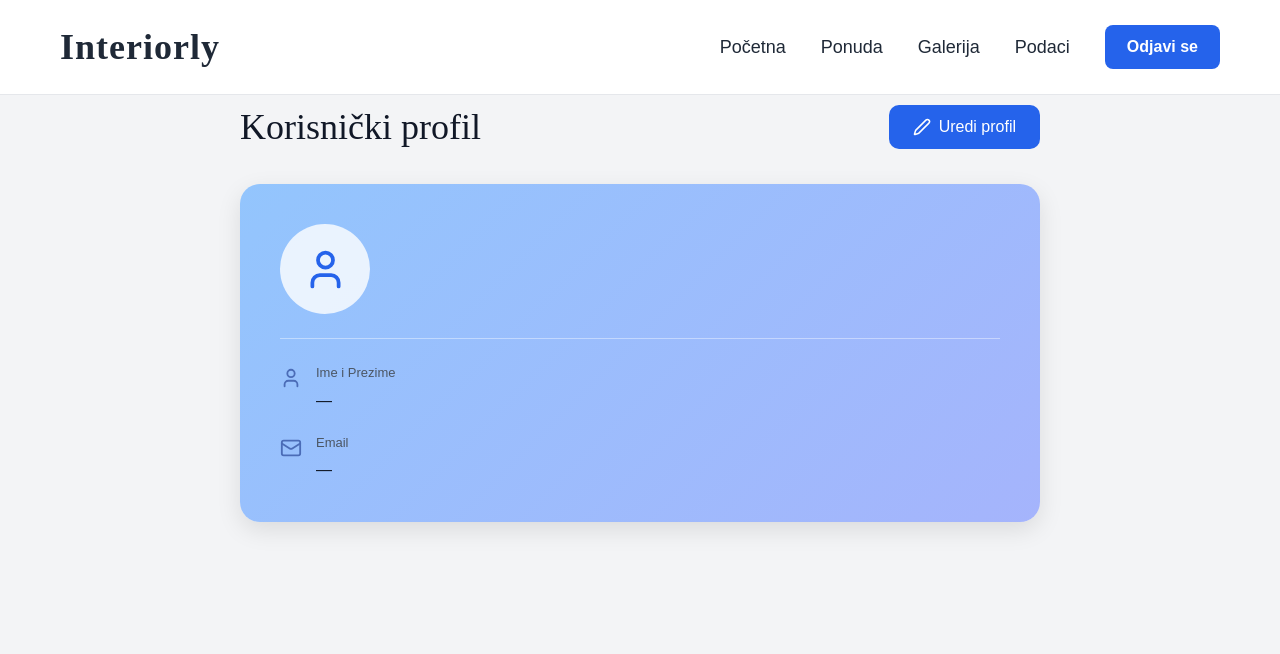
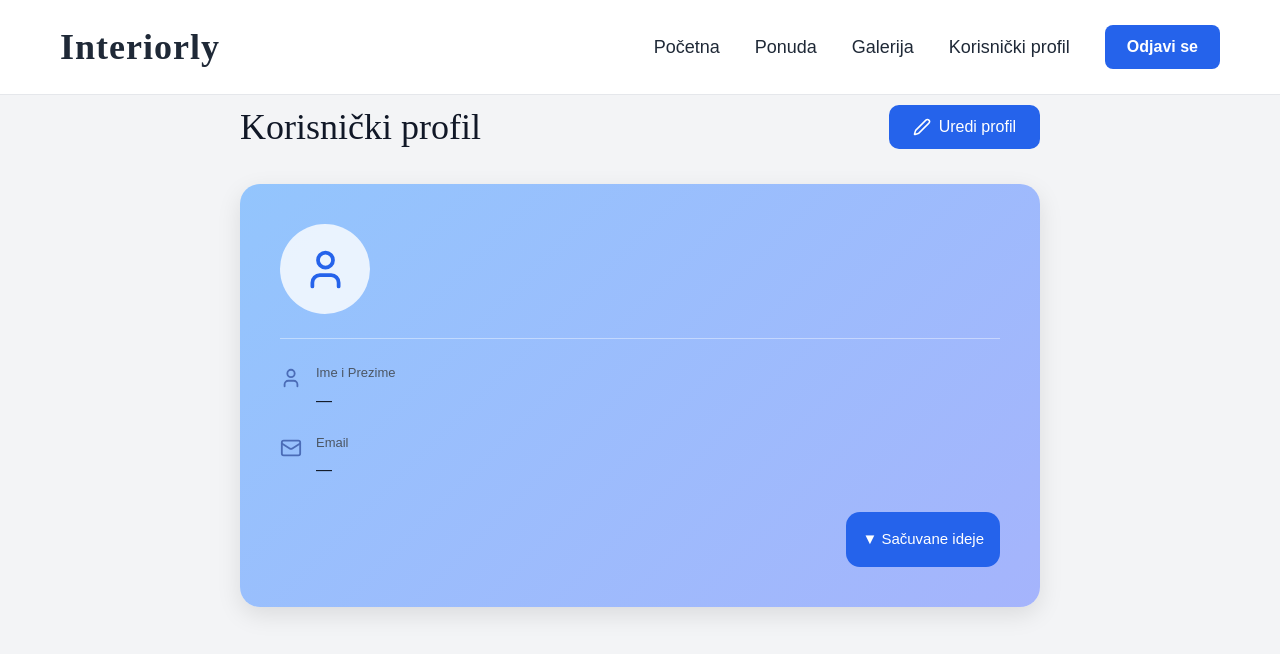
Before and after one commit to elab-development/klijentske-veb-tehnologije-i-skriptni-jezici-2025-26-2024-0587-virtuelni-dizajn-enterijera, a React (Vite) app: page /podaci in a window 1280 px wide. Shown: the top 654 px of the page. Built offline with nearby package versions, Linux system fonts and the light colour scheme.

Commit message:
Ubačen deo gde se čuvaju sačuvane ideje iz galerije

```diff
--- a/src/components/Navbar.tsx
+++ b/src/components/Navbar.tsx
@@ -84,7 +84,7 @@ function Navbar() {
             fontWeight: "500",
           }}
         >
-          Podaci
+          Korisnički profil
         </Link>
 
         <button
--- a/src/index.css
+++ b/src/index.css
@@ -24,3 +24,16 @@ h2,
 h3 {
   font-family: "Playfair Display", serif;
 }
+.slika-kartica {
+  background-color: white;
+  border-radius: 16px;
+  overflow: hidden;
+  isolation: isolate;
+}
+
+.slika-kartica-img {
+  width: 100%;
+  object-fit: cover;
+  display: block;
+  isolation: isolate;
+}
--- a/src/pages/Galerija.tsx
+++ b/src/pages/Galerija.tsx
@@ -87,7 +87,10 @@ const kategorije = [
 
 export default function Galerija() {
   const [aktivnaKategorija, setAktivnaKategorija] = useState<string | null>(null);
-  const [omiljene, setOmiljene] = useState<Set<number>>(new Set());
+  const [omiljene, setOmiljene] = useState<Set<number>>(() => {
+  const sacuvane = JSON.parse(localStorage.getItem("omiljeneIds") || "[]");
+  return new Set(sacuvane);
+});
   const [odabranaSlika, setOdabranaSlika] = useState<{ slika: string; naziv: string } | null>(null);
 
   const trenutneStavke = aktivnaKategorija
@@ -102,6 +105,10 @@ export default function Galerija() {
     noveOmiljene.add(id);
   }
   setOmiljene(noveOmiljene);
+  localStorage.setItem("omiljeneIds", JSON.stringify([...noveOmiljene]));
+  const sveSlike = Object.values(stavkeGalerije).flat();
+  const omiljeneSlike = sveSlike.filter((s) => noveOmiljene.has(s.id));
+  localStorage.setItem("omiljeneSlike", JSON.stringify(omiljeneSlike));
 };
 
   return (
@@ -157,15 +164,18 @@ export default function Galerija() {
             </button>
           </div>
 
-          <div style={{ display: "grid", gridTemplateColumns: "repeat(3, 1fr)", gap: "20px", maxWidth: "1100px", margin: "0 auto" }}>
+          <div style={{ display: "grid", gridTemplateColumns: "repeat(3, 1fr)", gap: "16px", backgroundColor: "#f3f4f6", padding: "16px", borderRadius: "12px" }}>
             {trenutneStavke?.map((stavka) => (
               <div
   key={stavka.id}
   onClick={() => setOdabranaSlika({ slika: stavka.slika, naziv: stavka.naziv })}
-                style={{ backgroundColor: "white", borderRadius: "16px", overflow: "hidden", cursor: "pointer", position: "relative" }}
+  className="slika-kartica"
+  style={{ cursor: "pointer", position: "relative", overflow: "hidden"}}
 >
-                <img src={stavka.slika} style={{ width: "100%", height: "220px", objectFit: "cover" }} />
-
+  <img src={stavka.slika} className="slika-kartica-img" style={{ height: "220px", borderRadius: "16px 16px 0 0" }} />
+  <div style={{ padding: "10px 12px" }}>
+  <p style={{ fontSize: "14px", color: "#374151", margin: 0 }}>{stavka.naziv}</p>
+</div>
                 <button
   onClick={(e) => {
     e.stopPropagation();
--- a/src/pages/Podaci.tsx
+++ b/src/pages/Podaci.tsx
@@ -3,6 +3,10 @@ import { User, Mail, Edit2, Save } from "lucide-react";
 
 function Podaci() {
   const [isEditing, setIsEditing] = useState(false);
+  const [prikaziSacuvane, setPrikaziSacuvane] = useState(false);
+const [omiljeneSlike, setOmiljeneSlike] = useState<{ id: number; naziv: string; slika: string }[]>(
+  () => JSON.parse(localStorage.getItem("omiljeneSlike") || "[]")
+);
 
   const getUserData = () => JSON.parse(localStorage.getItem("user") || "{}");
 
@@ -18,6 +22,7 @@ function Podaci() {
         name: userData.name || "",
         email: userData.email || "",
       });
+      setOmiljeneSlike(JSON.parse(localStorage.getItem("omiljeneSlike") || "[]"));
     };
     window.addEventListener("storage", sync);
     sync();
@@ -108,11 +113,53 @@ function Podaci() {
                 <p style={{ fontSize: "16px", color: "#111827" }}>{profile.email || "—"}</p>
               )}
             </div>
+            </div>
+            <div style={{ marginTop: "30px" }}>
+  <button
+    onClick={() => setPrikaziSacuvane(!prikaziSacuvane)}
+    style={{
+      width: "fit-content",
+      padding: "16px",
+      backgroundColor: "#2563eb",
+      color: "white",
+      border: "none",
+      borderRadius: "14px",
+      fontSize: "15px",
+      cursor: "pointer",
+      display: "block",
+      marginLeft: "auto",
+    }}
+  >
+    {prikaziSacuvane ? "▲ Sakrij sačuvane ideje" : "▼ Sačuvane ideje"}
+  </button>
+
+  {prikaziSacuvane && (
+    <div style={{ marginTop: "30px",}}>
+      {omiljeneSlike.length === 0 ? (
+        <p style={{ color: "#6b7280", textAlign: "center", fontSize: "16px" }}>
+          Nema sačuvanih ideja.
+        </p>
+      ) : (
+        <div style={{ display: "grid", gridTemplateColumns: "repeat(3, 1fr)", gap: "16px" }}>
+          {omiljeneSlike.map((slika) => (
+            <div key={slika.id} style={{ borderRadius: "12px", overflow: "hidden", boxShadow: "0 4px 12px rgba(0,0,0,0.1)" }}>
+              <img src={slika.slika} alt={slika.naziv} style={{ width: "100%", height: "180px", objectFit: "cover" }} />
+              <div style={{ padding: "10px", backgroundColor: "white" }}>
+                <p style={{ fontSize: "14px", color: "#374151", margin: 0 }}>{slika.naziv}</p>
+              </div>
+            </div>
+          ))}
+        </div>
+      )}
+    </div>
+  )}
+</div>
           </div>
 
         </div>
       </div>
-    </div>
+
+
   );
 }
 
```
Lines whose indentation alone changed are shown as unchanged.
